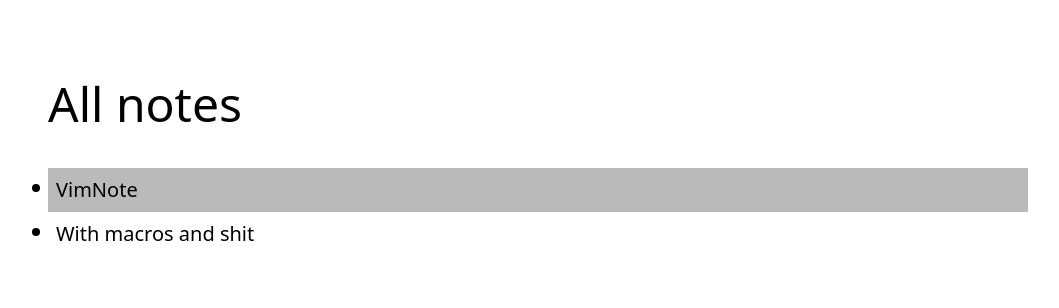
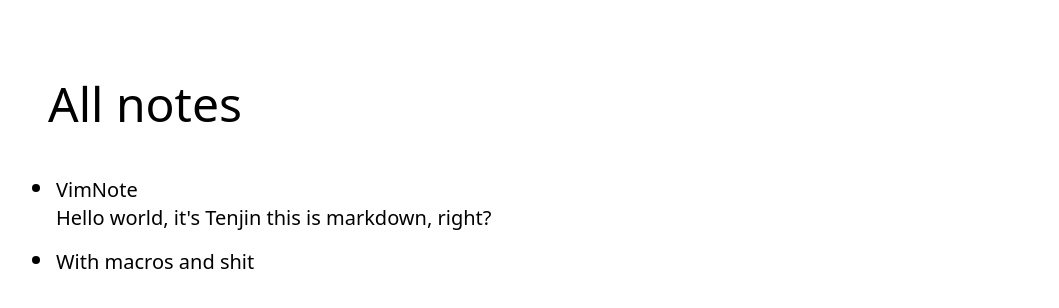
Before and after one commit to reshreshus/tenjin, a Vue app: page / in a window 1280 px wide. Shown: the top 308 px of the page, without its empty margins (112-1171 px from the left). Built offline with nearby package versions, Linux system fonts and the light colour scheme; data requests are answered from the project's data file.

Commit message:
micromark and json-server

```diff
--- /dev/null
+++ b/db.json
@@ -0,0 +1,31 @@
+{
+  "rems": [
+    {
+      "id": 1,
+      "text": "VimNote",
+      "selected": false,
+      "archived": false,
+      "body": "# Hello world, it's Tenjin  this is markdown, right?",
+      "children": [
+        {
+          "id": 4,
+          "text": "This is a child",
+          "selected": false
+        }
+      ],
+      "opened": true
+    },
+    {
+      "id": 2,
+      "text": "With macros and shit",
+      "selected": false,
+      "archived": false
+    },
+    {
+      "id": 3,
+      "text": "This is archivld",
+      "selected": false,
+      "archived": true
+    }
+  ]
+}
--- a/package.json
+++ b/package.json
@@ -8,7 +8,9 @@
     "lint": "vue-cli-service lint"
   },
   "dependencies": {
+    "axios": "^0.22.0",
     "core-js": "^3.6.5",
+    "micromark": "^3.0.6",
     "vue": "^3.0.0",
     "vue-router": "^4.0.0-0",
     "vuex": "^4.0.0-0"
--- /dev/null
+++ b/src/components/ModalView.vue
@@ -0,0 +1,17 @@
+<template>
+  <div class="modal fixed bg-white dark:bg-deepblue-lighter shadow-2xl rounded z-10">
+    <slot />
+  </div>
+</template>
+
+<script>
+  export default {
+
+  }
+</script>
+
+<style lang="sass" scoped>
+.modal
+  left: 50%
+  top: 50%
+  transform: translate3d(-50%, -50%, 0)</style>
--- a/src/modules/RemView.vue
+++ b/src/modules/RemView.vue
@@ -1,42 +1,36 @@
 <template>
   <div>
     <div v-for="(rem, idx) in currentRems" :key="idx" class="relative">
-      <div class="absolute -left-4 top-4 w-2 h-2 bg-black rounded-full" />
+      <div class="absolute -left-4 top-4 w-4 h-4 cursor-pointer" @click="openRem(rem)" >
+        <div class="w-2 h-2 bg-black rounded-full" />
+      </div>
       <div
         class="text-xl p-2"
         :class="{'bg-gray': rem.selected }"
-        @click="rem.selected = !rem.selected"
+        @click="selectRem(rem)"
       >
         {{ rem.text }}
+        <div v-if="rem.opened && rem.body" v-html="micromark(rem.body)" class="prose" />
       </div>
     </div>
+    <!-- <modal-view v-if="openedRem" /> -->
   </div>
 </template>
 
 <script>
 import { ref } from 'vue'
+import axios from 'axios'
+import { micromark } from 'micromark'
+// import ModalView from '@/components/ModalView'
 
 export default {
+  components: {
+    // ModalView,
+  },
   async setup() {
-    await new Promise(resolve => setTimeout(resolve, 1000))
+    const { data: rems } = await axios.get('http://localhost:3000/rems')
     return {
-      rems: ref([
-        {
-          text: 'VimNote',
-          selected: true,
-          archived: false,
-        },
-        {
-          text: 'With macros and shit',
-          selected: false,
-          archived: false,
-        },
-        {
-          text: 'This is archived',
-          selected: false,
-          archived: true,
-        }
-      ])
+      rems: ref(rems)
     }
   },
   computed: {
@@ -44,6 +38,19 @@
       return this.rems.filter(r => !r.archived)
     }
   },
+  methods: {
+    selectRem(rem) {
+      rem.selected = !rem.selected
+      this.updateRem(rem)
+    },
+    openRem(rem) {
+      rem.opened = !rem.opened
+    },
+    updateRem(rem) {
+      axios.put(`http://localhost:3000/rems/${rem.id}`, rem)
+    },
+    micromark
+  },
 }
 </script>
 
--- a/tailwind.config.js
+++ b/tailwind.config.js
@@ -28,5 +28,7 @@
   variants: {
     extend: {},
   },
-  plugins: [],
+  // plugins: [
+  //   require('@tailwindcss/typography')
+  // ],
 }
```
Also changed, not shown: 1 other file (tests, documents, lock files or other folders).
